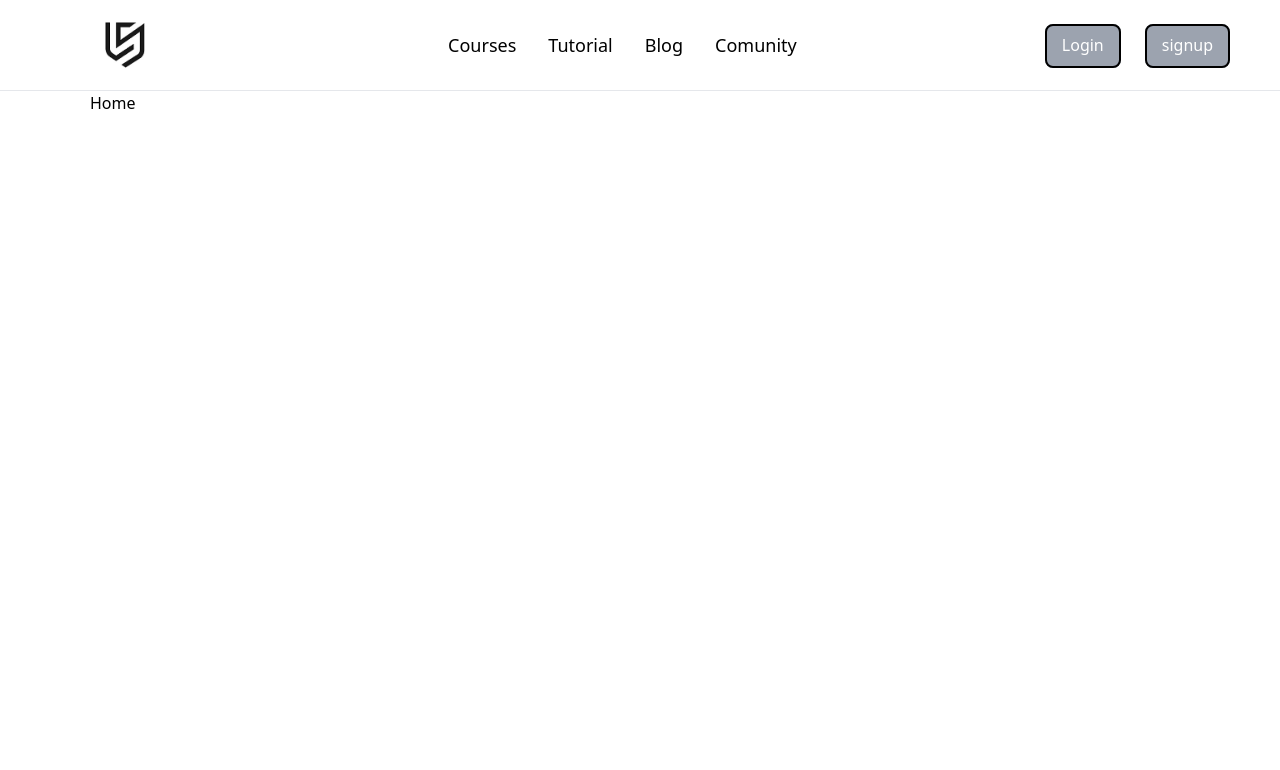
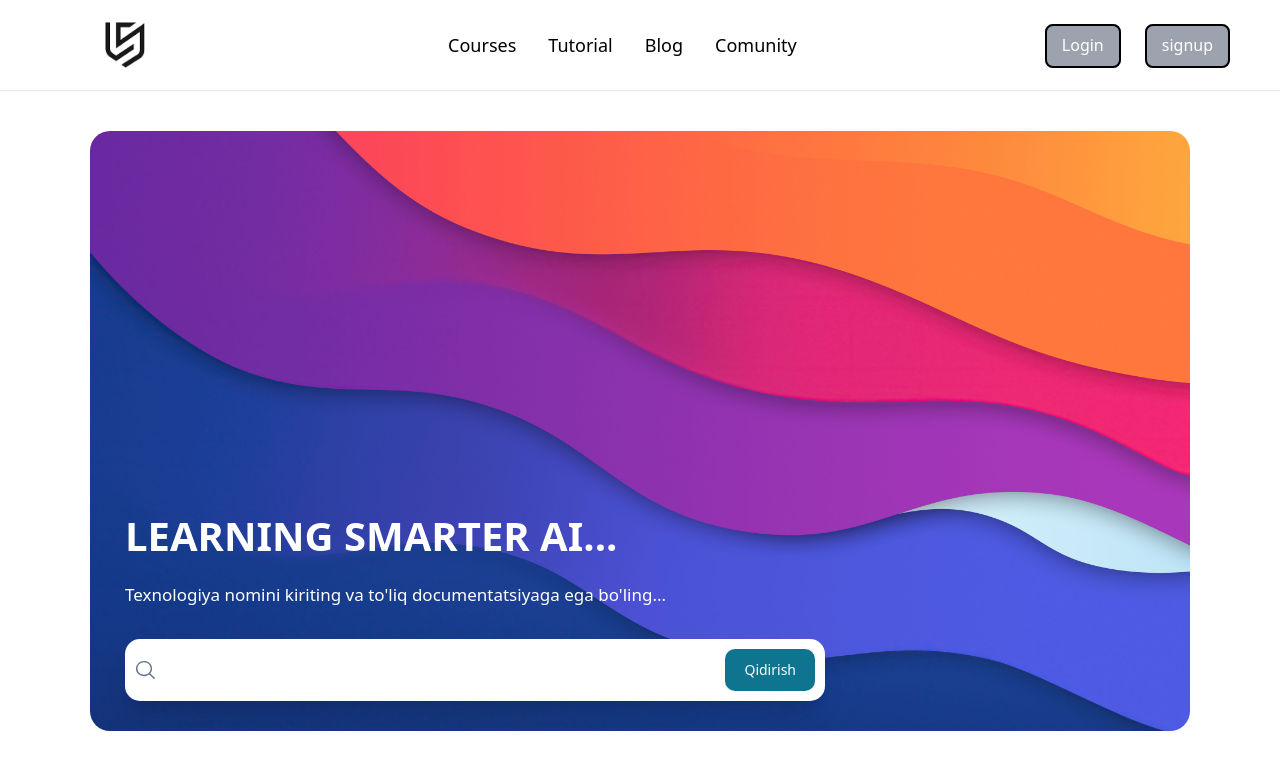
Before and after one commit to ammoriddin/LSAI, a React (Vite) app: page / in a window 1280 px wide. Shown: the top 770 px of the page. Built offline with nearby package versions, Linux system fonts and the light colour scheme.

Commit message:
Added hero page

```diff
--- /dev/null
+++ b/src/components/hero/hero.jsx
@@ -0,0 +1,21 @@
+import React from 'react'
+import searchIcon from '../../assets/search-icon.svg'
+import { Button, TextInput } from 'flowbite-react'
+
+export default function Hero() {
+  return (
+    <div className='px-[35px] py-[30px] my-[40px] rounded-[20px] h-[75vh] hero-bg'>
+        <div className='w-full h-full flex flex-col justify-end'>
+            <h1 className='text-white mb-4 font-[600] text-[40px] uppercase'>Learning Smarter AI...</h1>
+            <p className='text-white mb-8 font-[300] text-[17px]'>Texnologiya nomini kiriting va to'liq documentatsiyaga ega bo'ling...</p>
+            <div className='p-[10px] shadow-xl w-[700px] items-center flex justify-between rounded-[15px] bg-white '>
+                <div className='w-[25px]'>
+                    <img className='w-full' src={searchIcon} alt="" />
+                </div>
+                <TextInput className='w-full input font-[600]' />
+                <Button className='rounded-[10px]'>Qidirish</Button>
+            </div>
+        </div>
+    </div>
+  )
+}
--- a/src/containers/home/main.jsx
+++ b/src/containers/home/main.jsx
@@ -1,10 +1,11 @@
 import React from 'react'
+import Hero from '../../components/hero/hero'
 
 export default function Home() {
   return (
     <section className='w-full'>
       <div className='container'>
-        Home
+        <Hero />
       </div>
     </section>
   )
--- a/src/index.css
+++ b/src/index.css
@@ -10,3 +10,18 @@
   margin-left: auto;
   margin-right: auto;
 }
+
+.hero-bg {
+  background-image: url('./assets/herobg.jpg');
+  background-repeat: no-repeat;
+  background-position: 0 0;
+  background-size: cover;
+}
+
+.input > div > input {
+  border: none;
+  background-color: transparent;
+  outline: none;
+  font-size: 17px;
+  color: rgb(62, 62, 62);
+}
```
Also changed, not shown: src/assets/herobg.jpg (added), src/assets/search-icon.svg (added).
